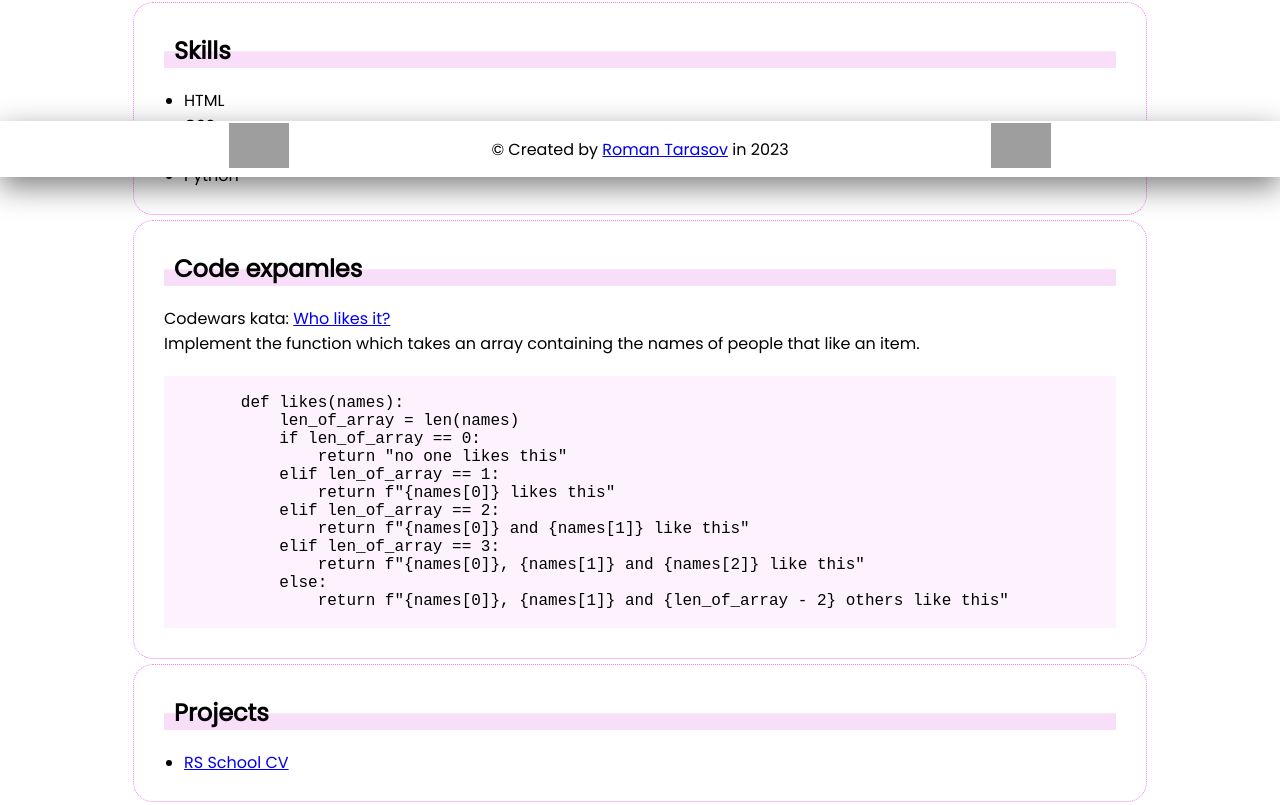
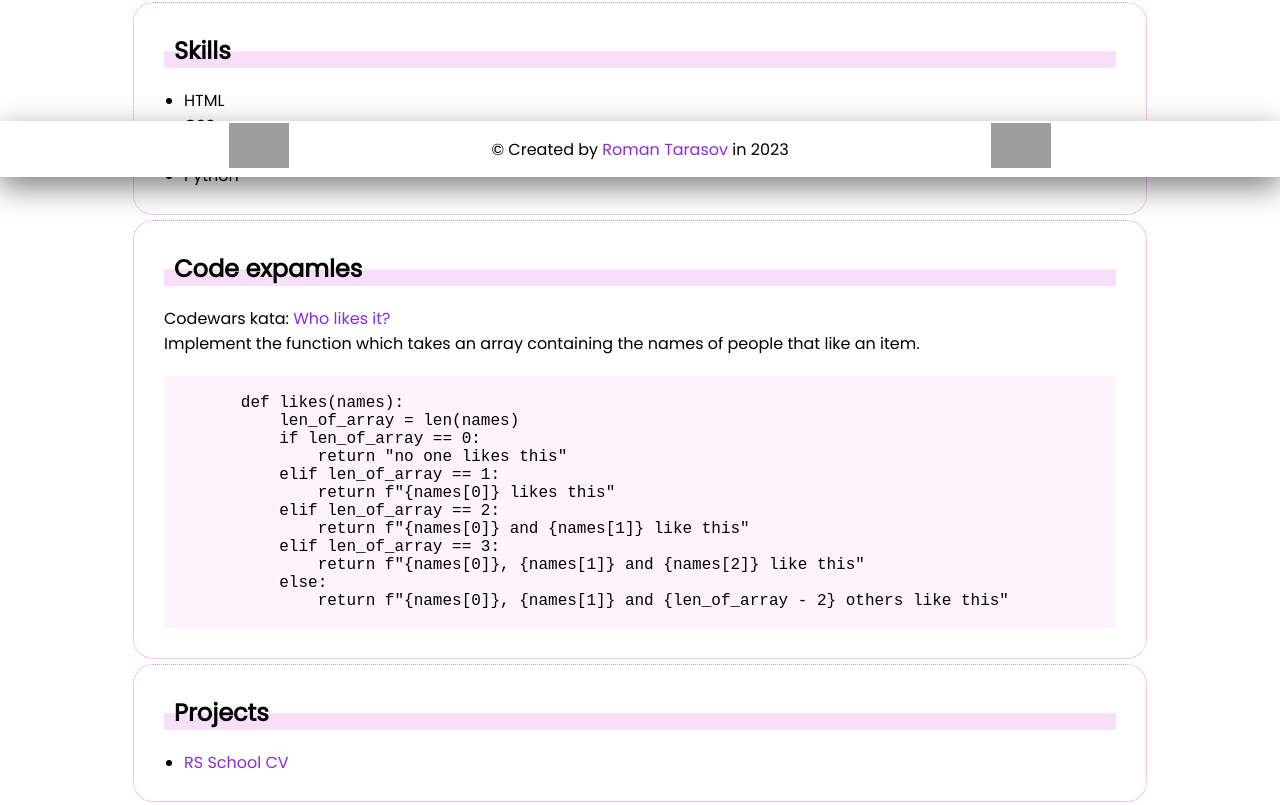
Before and after one commit to rom4ncer/rsschool-cv, a plain HTML site: page index.html in a window 1280 px wide. Shown: the part 623-1428 px from the top of the page. Drawn offline with Linux system fonts and the light colour scheme; grey boxes are pictures that could not be loaded.

```diff
--- a/index.html
+++ b/index.html
@@ -90,7 +90,7 @@
       <section class="section">
         <h2 class="section-title">Projects</h2>
         <ul>
-          <li><a href="https://rom4ncer.github.io/rsschool-cv/">RS School CV</a></li>
+          <li><a href="https://rom4ncer.github.io/rsschool-cv/" target="_blank">RS School CV</a></li>
         </ul>
       </section>
       <a class="ancor" id="work"></a>
--- a/style.css
+++ b/style.css
@@ -26,6 +26,16 @@ h2 {
 p,
 .avatar {
   margin-left: 20px;
+}
+
+a {
+  text-decoration: none;
+  color: blueviolet;
+}
+
+a:hover {
+  color: black;
+  font-weight: 700;
 }
 
 .container {
```
